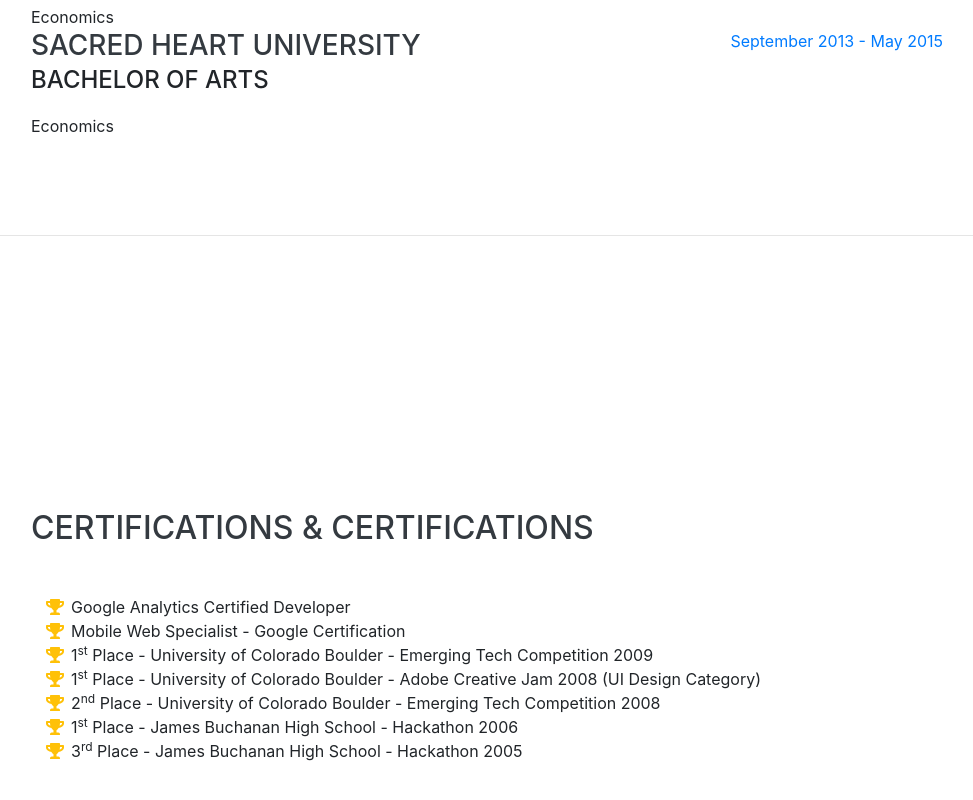
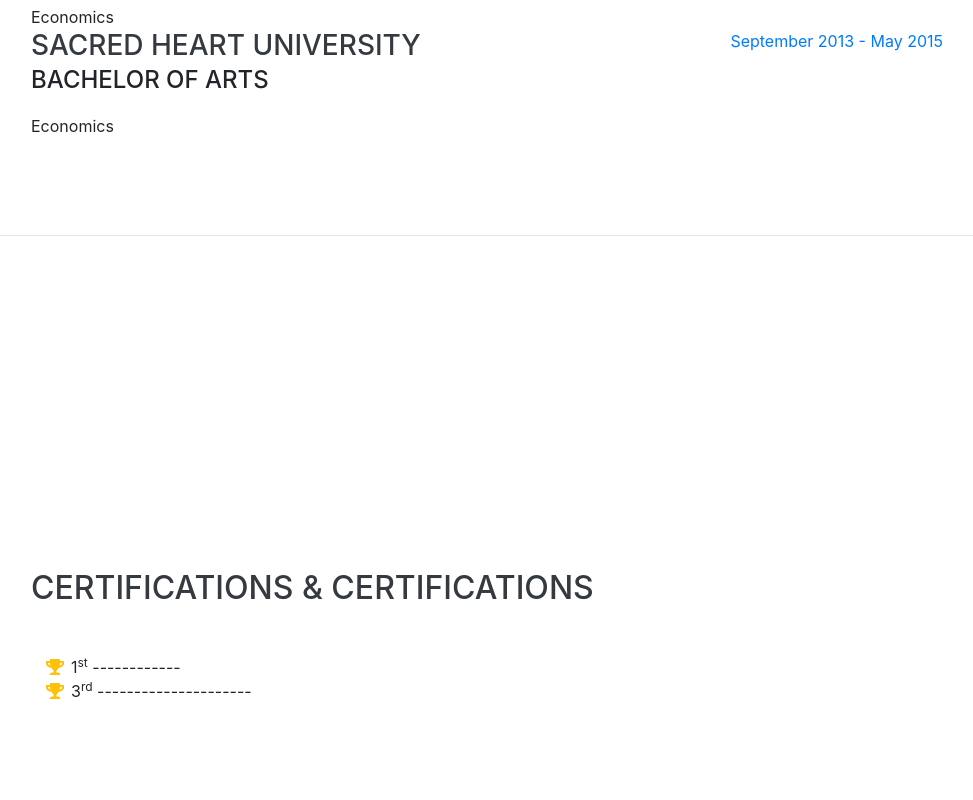
Before and after one commit to BryceSmith/BryceSmith.github.io, a website with bundled scripts: page index.html in a window 1280 px wide. Shown: the part 2968-3768 px from the top of the page, without its empty margins (289-1262 px from the left). Built offline with nearby package versions, Linux system fonts and the light colour scheme; a web font is replaced by a local one.

Commit message:
Update index.html

```diff
--- a/index.html
+++ b/index.html
@@ -252,30 +252,12 @@
         <ul class="fa-ul mb-0">
           <li>
             <i class="fa-li fa fa-trophy text-warning"></i>
-            Google Analytics Certified Developer</li>
-          <li>
-            <i class="fa-li fa fa-trophy text-warning"></i>
-            Mobile Web Specialist - Google Certification</li>
-          <li>
-            <i class="fa-li fa fa-trophy text-warning"></i>
             1<sup>st</sup>
-            Place - University of Colorado Boulder - Emerging Tech Competition 2009</li>
-          <li>
-            <i class="fa-li fa fa-trophy text-warning"></i>
-            1<sup>st</sup>
-            Place - University of Colorado Boulder - Adobe Creative Jam 2008 (UI Design Category)</li>
-          <li>
-            <i class="fa-li fa fa-trophy text-warning"></i>
-            2<sup>nd</sup>
-            Place - University of Colorado Boulder - Emerging Tech Competition 2008</li>
-          <li>
-            <i class="fa-li fa fa-trophy text-warning"></i>
-            1<sup>st</sup>
-            Place - James Buchanan High School - Hackathon 2006</li>
+            ------------</li>
           <li>
             <i class="fa-li fa fa-trophy text-warning"></i>
             3<sup>rd</sup>
-            Place - James Buchanan High School - Hackathon 2005</li>
+            ---------------------</li>
         </ul>
       </div>
     </section>
```
